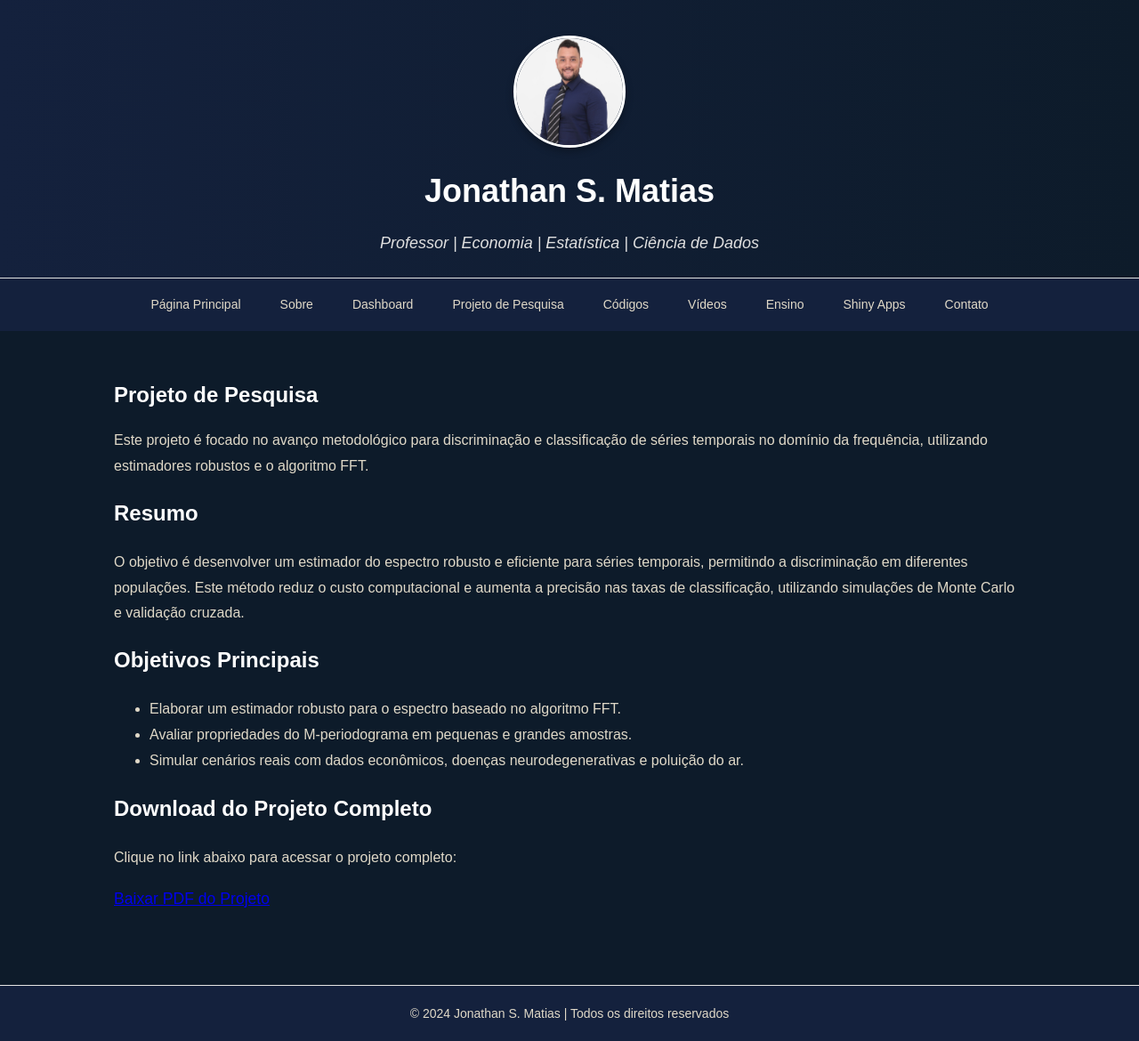
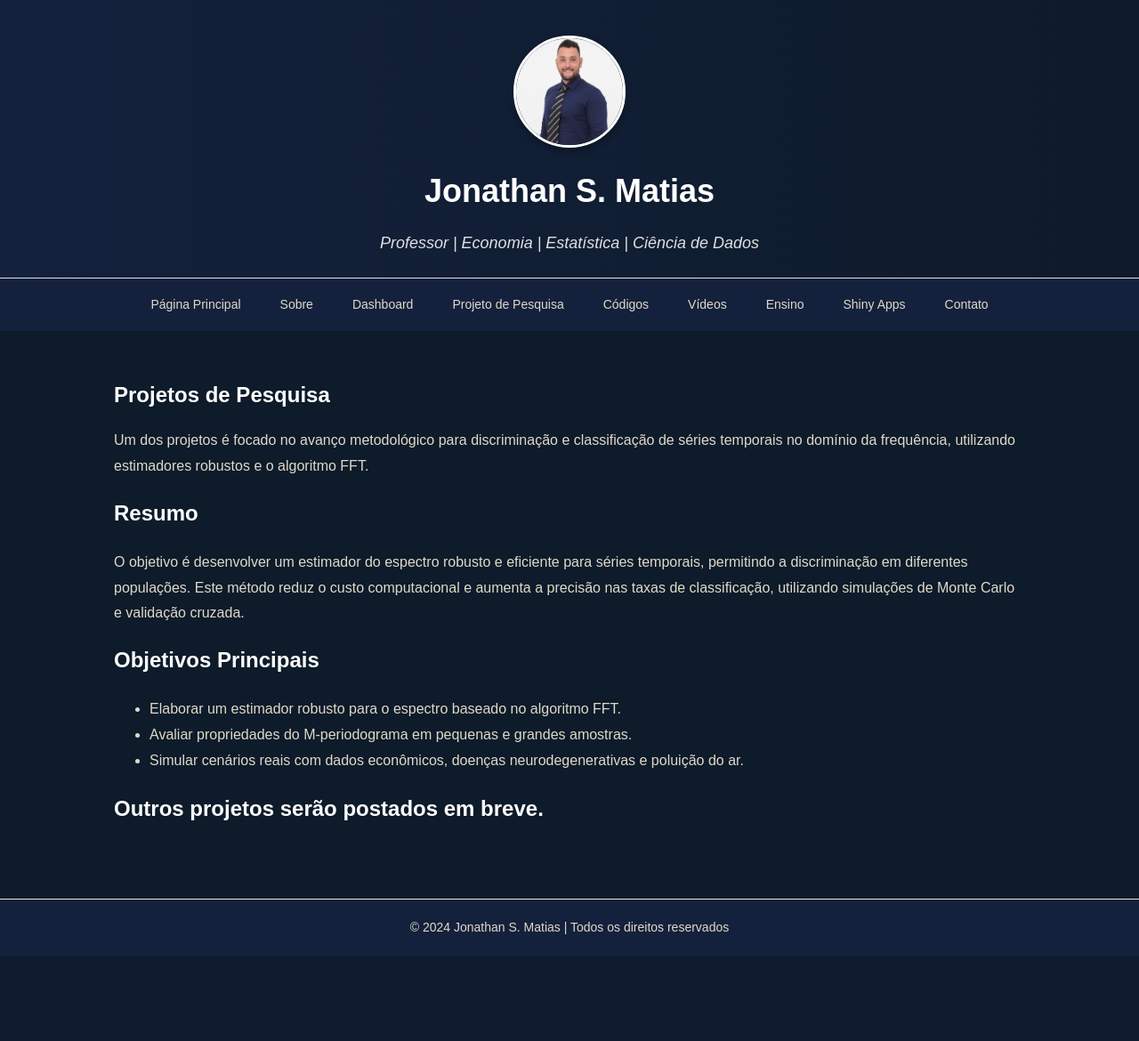
Before and after one commit to jonathanestatistica/webpage, a Flask app: page /projeto/ in a window 1280 px wide. Shown: the whole page at 89% size. After the commit the page ends 1074 px from the top, so only its background shows below. Run offline with Flask 3, Linux system fonts and the light colour scheme.

Commit message:
Add files via upload

```diff
--- a/templates/projeto.html
+++ b/templates/projeto.html
@@ -1,10 +1,10 @@
 {% extends "base.html" %}
 
-{% block title %}Projeto de Pesquisa{% endblock %}
+{% block title %}Projetos de Pesquisa{% endblock %}
 
 {% block content %}
-<h1>Projeto de Pesquisa</h1>
-<p>Este projeto é focado no avanço metodológico para discriminação e classificação de séries temporais no domínio da frequência, utilizando estimadores robustos e o algoritmo FFT.</p>
+<h1>Projetos de Pesquisa</h1>
+<p>Um dos projetos é focado no avanço metodológico para discriminação e classificação de séries temporais no domínio da frequência, utilizando estimadores robustos e o algoritmo FFT.</p>
 
 <h2>Resumo</h2>
 <p>
@@ -18,7 +18,6 @@ O objetivo é desenvolver um estimador do espectro robusto e eficiente para sér
     <li>Simular cenários reais com dados econômicos, doenças neurodegenerativas e poluição do ar.</li>
 </ul>
 
-<h2>Download do Projeto Completo</h2>
-<p>Clique no link abaixo para acessar o projeto completo:</p>
-<a href="/static/Projeto.pdf" download>Baixar PDF do Projeto</a>
+<h2>Outros projetos serão postados em breve.</h2>
+
 {% endblock %}
```
